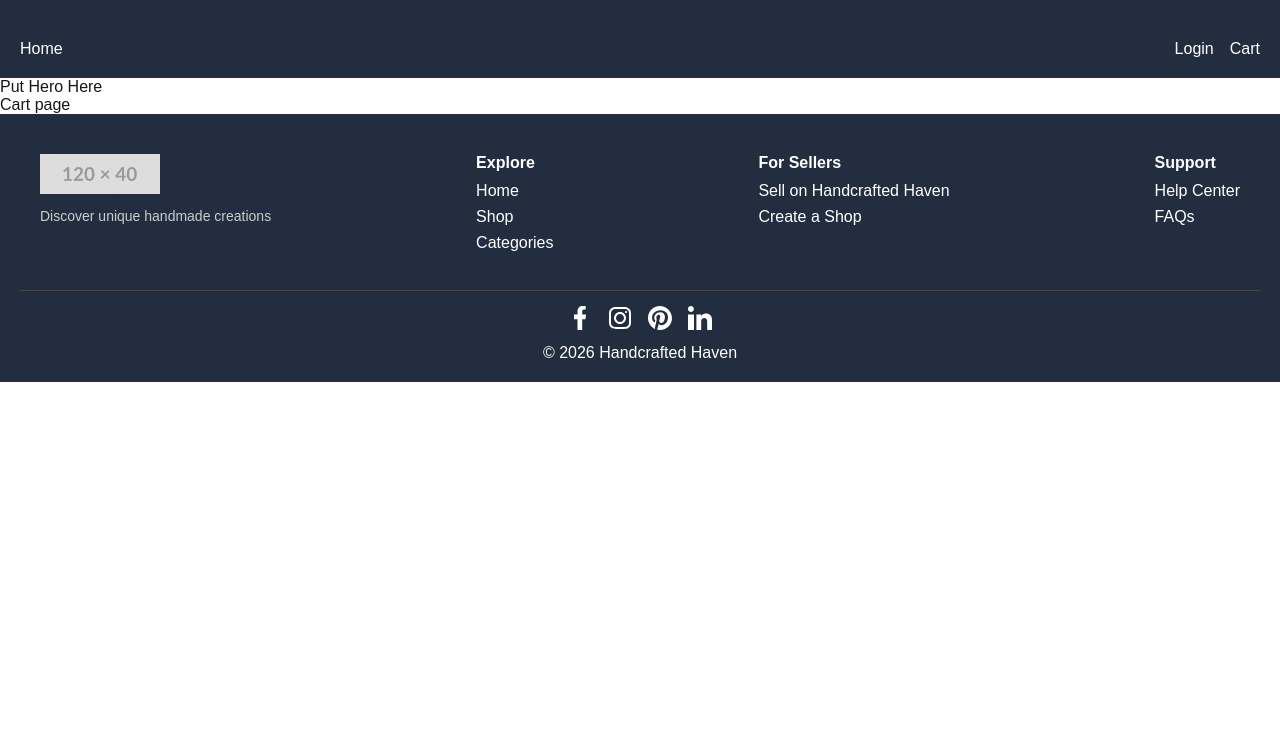
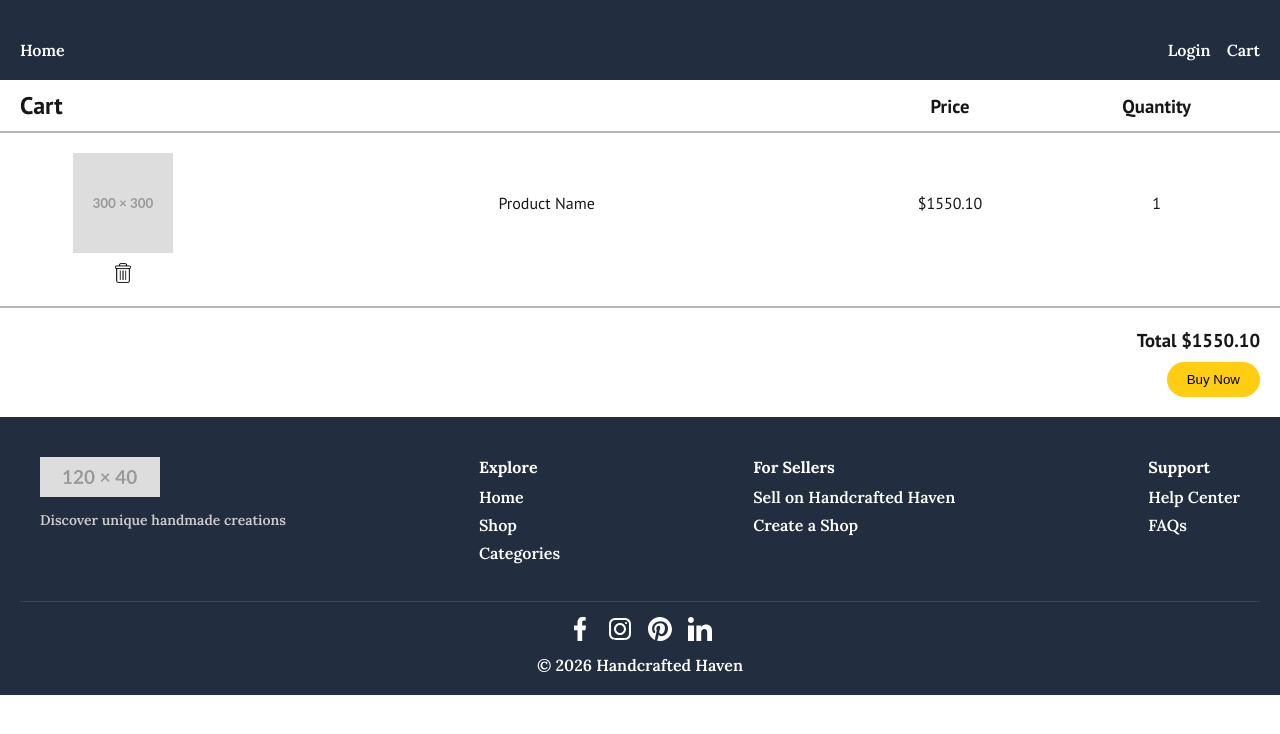
Before and after one commit to DaveFont19/WDD430.002---Web-Full-Stack-Development-TeamProject, a Next.js app in the folder wdd430-team-project/: page /cart in a window 1280 px wide. Shown: the top 734 px of the page. Built offline with nearby package versions, Linux system fonts and the light colour scheme.

Commit message:
Cart page and Font in Nav and Footer

```diff
--- a/wdd430-team-project/src/app/cart/page.tsx
+++ b/wdd430-team-project/src/app/cart/page.tsx
@@ -1,12 +1,16 @@
+import Image from "next/image";
+import { ptSans } from "../ui/fonts";
+import ProductList from "./product-list";
+
 export default function Page() {
     return (
-        <div >
-            <div id="Hero">
-                <p>Put Hero Here</p>
+        <div className={ptSans.className} >
+            <div id="heading-products">
+                <h2>Cart</h2>
+                <h3>Price</h3>
+                <h3>Quantity</h3>
             </div>
-            <div>
-                <p>Cart page</p>
-            </div>
+            <ProductList />
         </div>
     );
 }
--- /dev/null
+++ b/wdd430-team-project/src/app/cart/product-list.tsx
@@ -0,0 +1,19 @@
+import Image from "next/image";
+
+export default function ProductList() {
+    return (
+        <>
+            <div id="products-list">
+                <Image src="/product_thumbnail_placeholder.svg" alt="Product Image" width={100} height={100} />
+                <p className="product-description">Product Name</p>
+                <p>$1550.10</p>
+                <p>1</p>
+                <button><Image src="/delete.png" alt="Delete" width={20} height={20} /></button>
+            </div>
+            <div id="total-section">
+                <h3>Total $1550.10</h3>
+                <button type="button">Buy Now</button>
+            </div>
+        </>
+    );
+}
--- a/wdd430-team-project/src/app/globals.css
+++ b/wdd430-team-project/src/app/globals.css
@@ -53,8 +53,6 @@ a {
   border: 1px solid #232f40;
 }
 
-
-
 /* HERO IMAGE STARTS*/
 .hero-container {
   width: 100%;
@@ -96,3 +94,57 @@ a {
   }
 }
 /*HERO IMAGE ENDS*/
+
+/* CART PAGE STYLES */
+#heading-products {
+  display: grid;
+  grid-template-columns: repeat(6, 1fr);
+  align-items: center;
+  padding: 10px 20px;
+  border-bottom: solid 2px #b8b8b8;
+  justify-items: center;
+}
+#heading-products h2 {
+  font-size: 24px;
+  grid-column: 1 / span 4;
+  justify-self: start;
+}
+#products-list {
+  display: grid;
+  grid-template-columns: repeat(6, 1fr);
+  align-items: center;
+  padding: 20px;
+  border-bottom: solid 2px #b8b8b8;
+  justify-items: center
+}
+#products-list button {
+  margin-top: 10px;
+  cursor: pointer;
+  width: 100px;
+  background-color: transparent;
+  border: none;
+  grid-column: 1 / span 1;
+}
+
+.product-description {
+  grid-column: 2 / span 3;
+  padding-left: 20px;
+}
+#total-section {
+  display: flex;
+  justify-content: flex-end;
+  padding: 20px;
+  flex-direction: column;
+  align-items: flex-end;
+}
+#total-section button{
+  margin-top: 10px;
+  padding: 10px 20px;
+  cursor: pointer;
+  background-color: #ffce12;
+  border-radius: 999px;
+  border: none;
+}
+#total-section button:hover {
+  background-color: #ffb800;
+}
--- a/wdd430-team-project/src/app/ui/footer.tsx
+++ b/wdd430-team-project/src/app/ui/footer.tsx
@@ -1,11 +1,12 @@
 import Image from "next/image";
 import styles from "./footer.module.css";
 import FooterLinks from "./footer-links";
+import { lora } from "./fonts";
 
 
 export default function Footer() {
     return (
-        <footer className={styles.footer}>
+        <footer className={`${styles.footer} ${lora.className}`}>
             <div className={styles.footerContainer}>
                 <div className={styles.footerSection}>
                     <Image
--- a/wdd430-team-project/src/app/ui/navbar.tsx
+++ b/wdd430-team-project/src/app/ui/navbar.tsx
@@ -1,9 +1,10 @@
 import NavLinks from "./nav-links";
 import styles from "./nav.module.css"
+import { lora } from "./fonts";
 
 export default function NavBar() {
 	return (
-		<div>
+		<div className={lora.className}>
 			<NavLinks />
 		</div>
 	)
```
Also changed, not shown: wdd430-team-project/public/delete.png (added).
